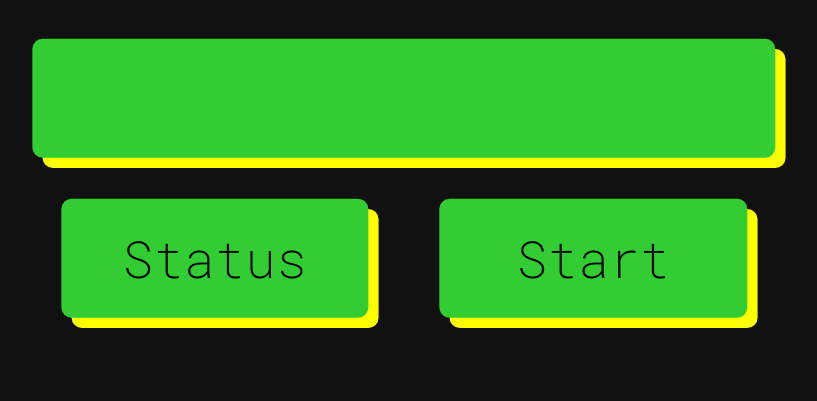
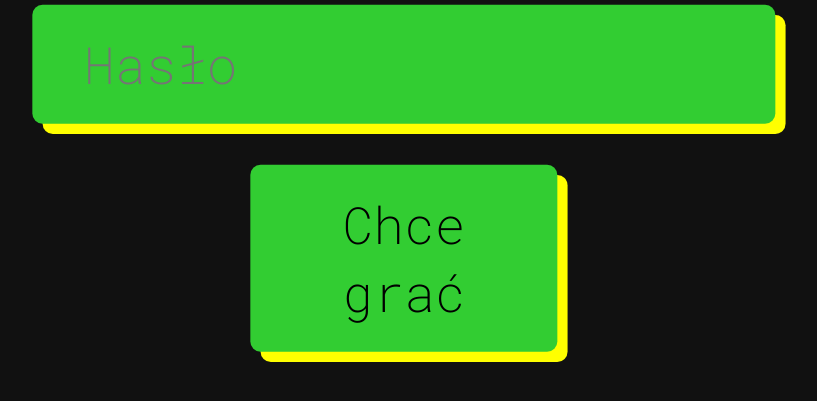
Before and after one commit to lagoon-nebula/indico, a plain HTML site: page index.html in a window 1280 px wide. Shown: the part 329-730 px from the top of the page, without its empty margins (236-1053 px from the left). Drawn offline with Linux system fonts and the light colour scheme.

Commit message:
Update index.html

```diff
--- a/index.html
+++ b/index.html
@@ -75,18 +75,17 @@
 </style>
 <section>
     <h2 id=result>Elo Mordko</h2>
-    <input type=password id=G>
+    <input type="password" id="G" placeholder="Hasło">
     <br>
-    <button onclick="request('facts');">Status</button>
-    <button onclick="request('glowup');">Start</button>
+    <button onclick="request();">Chce grać</button>
 </section>
 <script>
-    function request(op) {
+    function request() {
         var xmlHttpRequest = new XMLHttpRequest();
 
         xmlHttpRequest.open(
             "GET",
-            `https://europe-west3-indico-mc.cloudfunctions.net/slay?based=${document.getElementById('G').value}&op=${op}`,
+            `https://europe-west3-indico-mc.cloudfunctions.net/slay?based=${document.getElementById('G').value}`,
             true
         );
 
```
